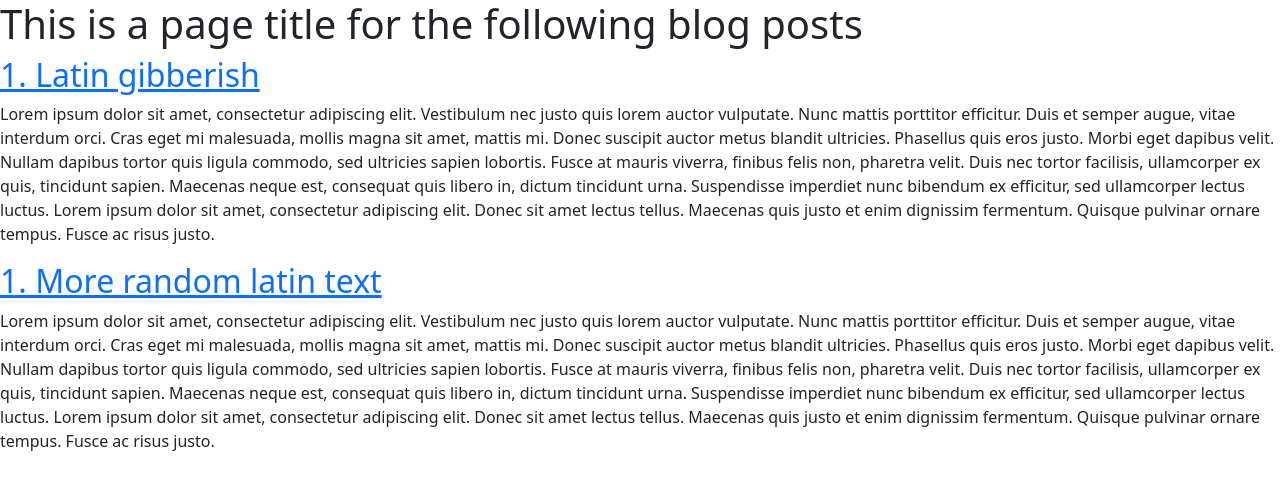
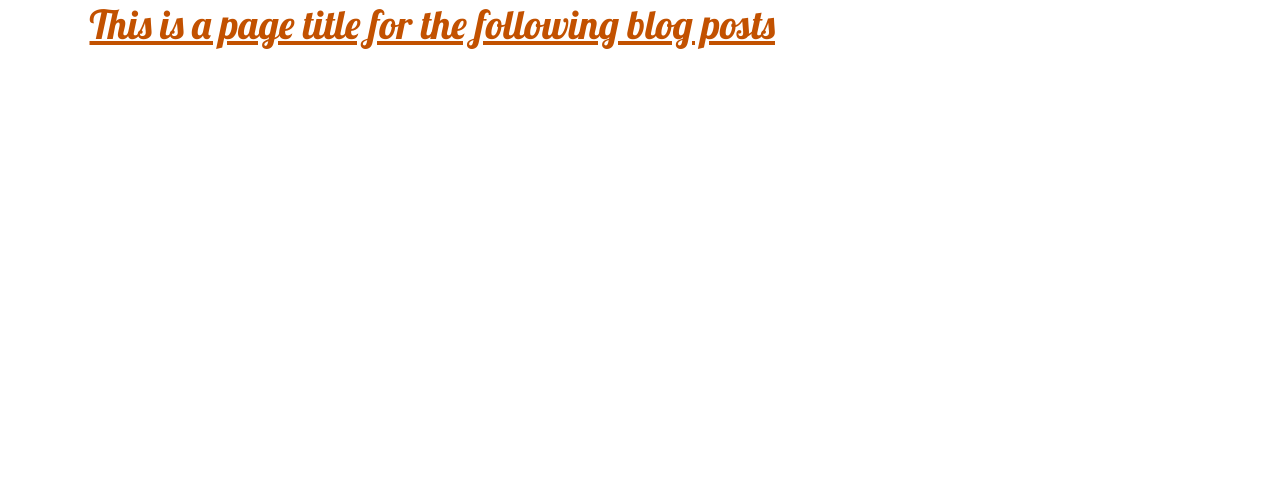
Before and after one commit to EugeCarr/Blogsite, a Django app: page / in a window 1280 px wide. Shown: the top 490 px of the page. Run offline with Django 3.2, Linux system fonts and the light colour scheme; data that the repository does not hold is empty.

Commit message:
CSS changes

```diff
--- a/blog/static/css/blog.css
+++ b/blog/static/css/blog.css
@@ -1,3 +1,8 @@
 h1 a, h2 a {
     color: #C25100;
+    font-family: 'Lobster';
 }
+
+body {
+    padding-left: 15px;
+}
--- a/blog/templates/blog/post_list.html
+++ b/blog/templates/blog/post_list.html
@@ -1,31 +1,20 @@
+
+{% load static %}
 <!DOCTYPE html>
 <html>
     <head>
         <title>Blog page test</title>
         <link rel="stylesheet" href="https://cdn.jsdelivr.net/npm/bootstrap@5.1.3/dist/css/bootstrap.min.css" integrity="sha384-1BmE4kWBq78iYhFldvKuhfTAU6auU8tT94WrHftjDbrCEXSU1oBoqyl2QvZ6jIW3" crossorigin="anonymous">
-        {% load static %}
+        <link rel="stylesheet" href="{% static 'css/blog.css' %}">
+        <link href="//fonts.googleapis.com/css?family=Lobster&subset=latin,latin-ext" rel="stylesheet" type="text/css">
     </head>
     <body>
-        <header>
-            <h1>This is a page title for the following blog posts</h1>
+        <header class="page-header">
+            <div class="container">
+                <h1><a href="/">This is a page title for the following blog posts</a></h1>
+            </div>
         </header>
         <main>
-            <article>
-                <header>
-                    <h2><a href="">1. Latin gibberish</a></h2>
-                    <p>Lorem ipsum dolor sit amet, consectetur adipiscing elit. Vestibulum nec justo quis lorem auctor vulputate. Nunc mattis porttitor efficitur. Duis et semper augue, vitae interdum orci. Cras eget mi malesuada, mollis magna sit amet, mattis mi. Donec suscipit auctor metus blandit ultricies. Phasellus quis eros justo. Morbi eget dapibus velit.
-                        Nullam dapibus tortor quis ligula commodo, sed ultricies sapien lobortis. Fusce at mauris viverra, finibus felis non, pharetra velit. Duis nec tortor facilisis, ullamcorper ex quis, tincidunt sapien. Maecenas neque est, consequat quis libero in, dictum tincidunt urna. Suspendisse imperdiet nunc bibendum ex efficitur, sed ullamcorper lectus luctus. Lorem ipsum dolor sit amet, consectetur adipiscing elit. Donec sit amet lectus tellus. Maecenas quis justo et enim dignissim fermentum. Quisque pulvinar ornare tempus. Fusce ac risus justo.
-                        </p>
-                </header>
-            </article>
-            <article>
-                <header>
-                    <h2><a href="">1. More random latin text</a></h2>
-                    <p>Lorem ipsum dolor sit amet, consectetur adipiscing elit. Vestibulum nec justo quis lorem auctor vulputate. Nunc mattis porttitor efficitur. Duis et semper augue, vitae interdum orci. Cras eget mi malesuada, mollis magna sit amet, mattis mi. Donec suscipit auctor metus blandit ultricies. Phasellus quis eros justo. Morbi eget dapibus velit.
-                        Nullam dapibus tortor quis ligula commodo, sed ultricies sapien lobortis. Fusce at mauris viverra, finibus felis non, pharetra velit. Duis nec tortor facilisis, ullamcorper ex quis, tincidunt sapien. Maecenas neque est, consequat quis libero in, dictum tincidunt urna. Suspendisse imperdiet nunc bibendum ex efficitur, sed ullamcorper lectus luctus. Lorem ipsum dolor sit amet, consectetur adipiscing elit. Donec sit amet lectus tellus. Maecenas quis justo et enim dignissim fermentum. Quisque pulvinar ornare tempus. Fusce ac risus justo.
-                        </p>
-                </header>
-            </article>
             {% for post in posts %}
                 <article>
                     <time>published: {{ post.published_date }}</time>
```
